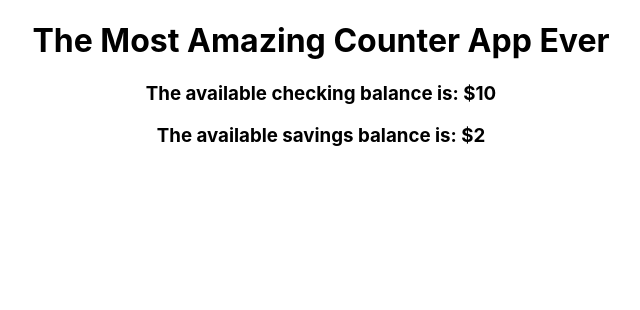
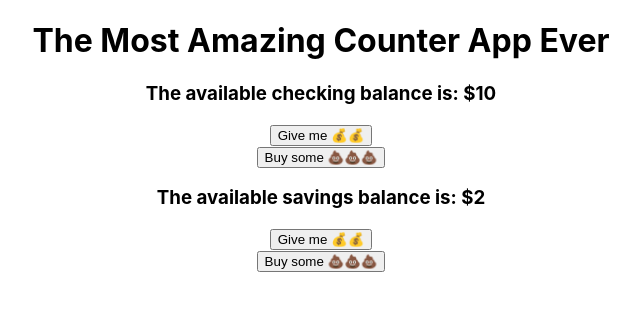
Before and after one commit to radishmouse/react-redux-intro_2020-08-25, a React (Create React App) app: page / in a window 1280 px wide. Shown: the top 310 px of the page, without its empty margins (319-959 px from the left). Built offline with nearby package versions, Linux system fonts and the light colour scheme.

Commit message:
adds accounts with increment/decrement

```diff
--- a/src/components/Accounts.js
+++ b/src/components/Accounts.js
@@ -1,12 +1,26 @@
 import React from 'react';
 import Output from './Output';
+import Increment from './Increment';
+import Decrement from './Decrement';
 
 const Accounts = props => (
     props.accounts.map(({account, amount}) => (
-        <Output
-            account={account}
-            amount={amount}
-        />
+        <>
+            <Output
+                account={account}
+                amount={amount}
+            />
+            <Increment
+                handleClick={() => {
+                    props.doDeposit(50, account)
+                }}
+            />
+            <Decrement
+                handleClick={() => {
+                    props.doWithdraw(50, account)
+                }}
+            />
+        </>
     ))
 )
 
--- a/src/components/Decrement.js
+++ b/src/components/Decrement.js
@@ -0,0 +1,11 @@
+import React from 'react';
+
+const Decrement = props => (
+    <button
+        onClick={props.handleClick}
+    >
+        Buy some 💩💩💩
+    </button>
+);
+
+export default Decrement;
--- a/src/containers/AccountsContainer.js
+++ b/src/containers/AccountsContainer.js
@@ -1,5 +1,7 @@
 import Accounts from '../components/Accounts';
 import { connect } from 'react-redux';
+import { actionWithdraw } from '../actions';
+import { actionDeposit } from '../actions';
 
 const mapStateToProps = state => ({
     accounts: Object.keys(state).map(account => ({
@@ -8,4 +10,13 @@ const mapStateToProps = state => ({
     }))
 });
 
-export default connect(mapStateToProps, null)(Accounts);
+const mapDispatchToProps = dispatch => ({
+    doDeposit: (howMuch, account) => {
+        dispatch(actionDeposit(howMuch, account))
+    },
+    doWithdraw: (howMuch, account) => {
+        dispatch(actionWithdraw(howMuch, account))
+    }
+});
+
+export default connect(mapStateToProps, mapDispatchToProps)(Accounts);
```
